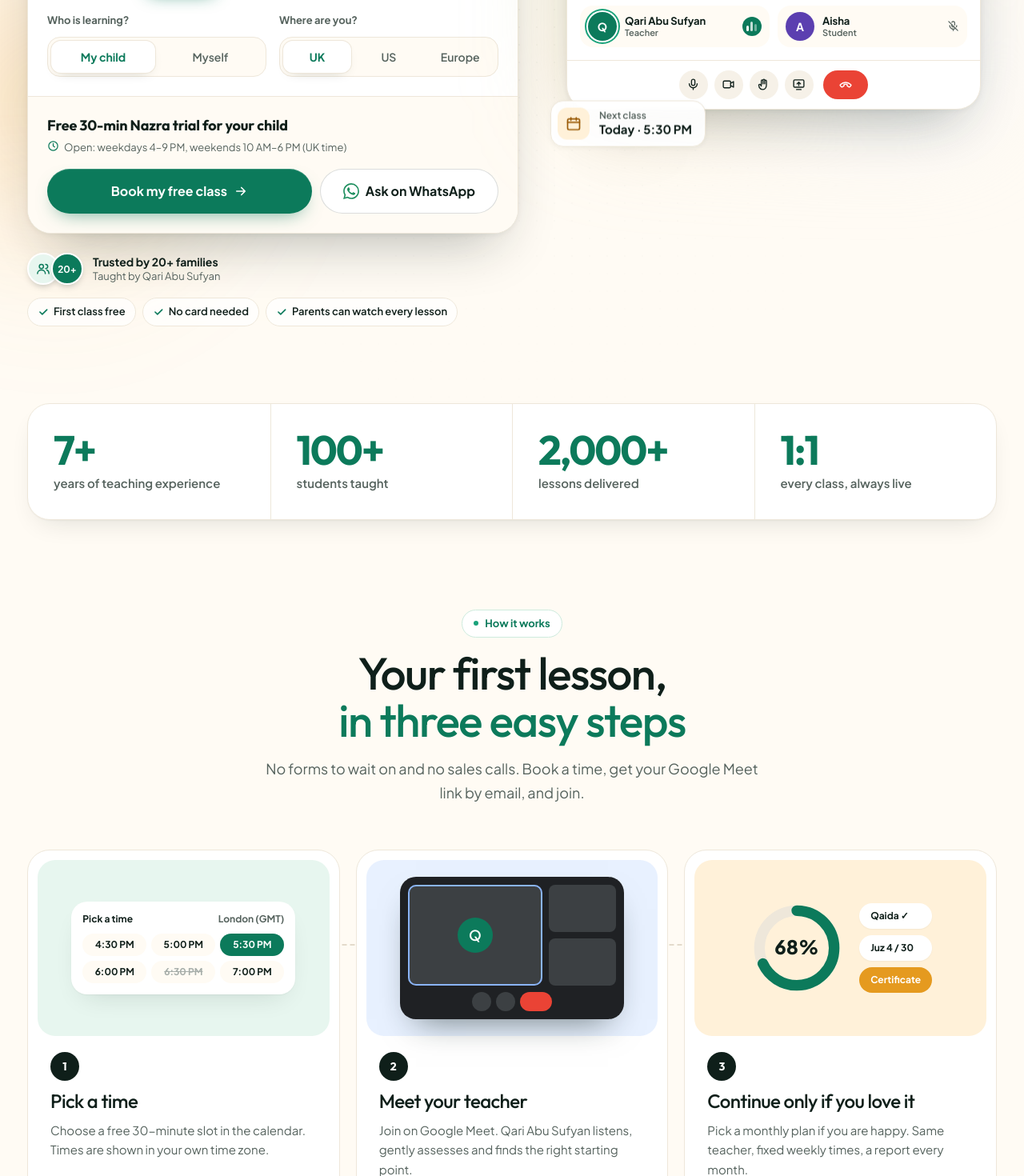
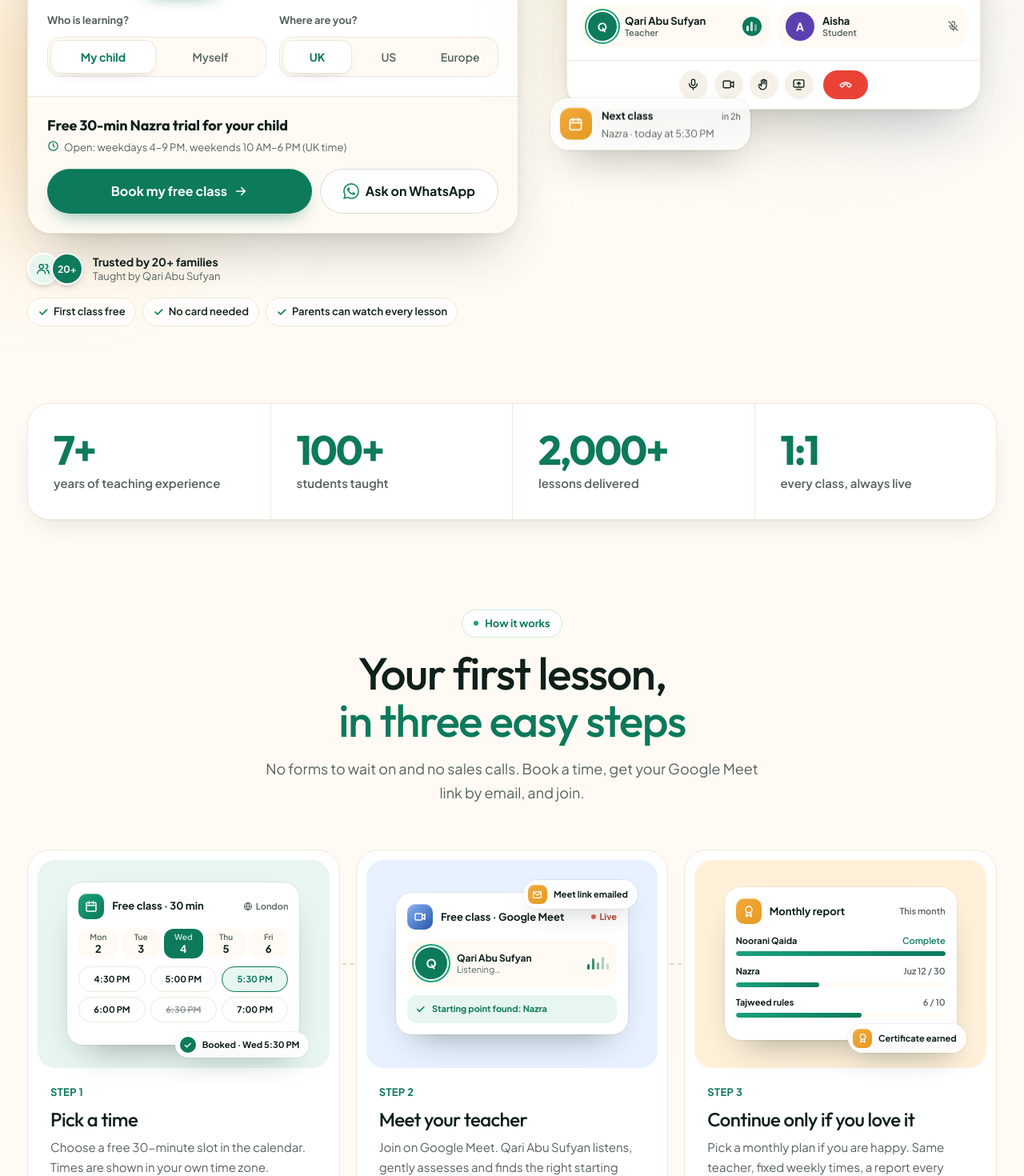
Before and after one commit to usamajaved357/mualim-ul-furqan, a React (Vite) app: page / in a window 1280 px wide. Shown: the part 840-2310 px from the top of the page at 80% size. Built offline with nearby package versions, Linux system fonts and the light colour scheme; no server answers; a web font is replaced by a local one.

Commit message:
Refresh hero and how-it-works visuals
Style hero callouts as phone notifications and redesign the how-it-works illustrations to show booking, a live introductory class, and monthly progress reports.

```diff
--- a/src/features/hero/components/HeroVisual.tsx
+++ b/src/features/hero/components/HeroVisual.tsx
@@ -1,4 +1,3 @@
-import type { ReactNode } from 'react';
 import { AL_FATIHA, MushafPanel } from '@/components/mockups';
 import { Icon, type IconName } from '@/components/ui';
 import { site } from '@/config/site';
@@ -58,15 +57,40 @@ function Participant({ initial, name, duty, avatar, speaking = false }: Particip
   );
 }
 
-function FloatingCard({ className, children }: { className: string; children: ReactNode }) {
+interface NotificationProps {
+  icon: IconName;
+  /** Gradient for the app-style icon tile. */
+  iconTint: string;
+  title: string;
+  time: string;
+  message: string;
+  className: string;
+}
+
+/** Phone-style notification: gradient app icon, title with a timestamp, and a one-line message. */
+function Notification({ icon, iconTint, title, time, message, className }: NotificationProps) {
   return (
     <div
       className={cn(
-        'border-line shadow-float absolute flex items-center gap-3 rounded-2xl border bg-white/95 py-2 pr-4 pl-2 backdrop-blur',
+        'absolute flex w-[230px] items-start gap-3 rounded-[22px] bg-white/80 p-3 shadow-[0_24px_50px_-22px_rgb(15_31_26/0.45),0_2px_6px_rgb(15_31_26/0.04)] ring-1 ring-black/5 backdrop-blur-xl sm:w-[250px]',
         className,
       )}
     >
-      {children}
+      <span
+        className={cn(
+          'flex size-10 shrink-0 items-center justify-center rounded-[13px] bg-gradient-to-br text-white shadow-[inset_0_1px_0_rgb(255_255_255/0.35)]',
+          iconTint,
+        )}
+      >
+        <Icon name={icon} size={19} strokeWidth={2.2} />
+      </span>
+      <span className="flex min-w-0 flex-1 flex-col gap-0.5">
+        <span className="flex items-baseline justify-between gap-2">
+          <span className="truncate text-[13px] font-bold">{title}</span>
+          <span className="text-muted shrink-0 text-[11px] font-medium">{time}</span>
+        </span>
+        <span className="text-muted text-[12.5px] leading-snug">{message}</span>
+      </span>
     </div>
   );
 }
@@ -77,7 +101,7 @@ function FloatingCard({ className, children }: { className: string; children: Re
  */
 export function HeroVisual() {
   return (
-    <div className="relative pt-9 pb-11 sm:px-5" aria-hidden>
+    <div className="relative pt-16 pb-16 sm:px-5 sm:pt-10 sm:pb-12" aria-hidden>
       <div className="from-brand-light/35 via-gold/30 to-sky absolute inset-x-6 top-16 bottom-8 rounded-[48px] bg-gradient-to-br blur-3xl" />
 
       <div className="border-line shadow-float relative overflow-hidden rounded-[30px] border bg-white">
@@ -134,25 +158,23 @@ export function HeroVisual() {
         </div>
       </div>
 
-      <FloatingCard className="animate-float top-0 right-0">
-        <span className="bg-sky text-sky-ink flex size-10 items-center justify-center rounded-xl">
-          <Icon name="eye" size={20} strokeWidth={2} />
-        </span>
-        <span className="flex flex-col leading-tight">
-          <span className="text-muted text-xs font-semibold">Parents welcome</span>
-          <span className="text-[15px] font-bold">Watch any lesson</span>
-        </span>
-      </FloatingCard>
+      <Notification
+        className="animate-float top-0 right-0"
+        icon="eye"
+        iconTint="from-call-blue to-sky-ink"
+        title="Parents welcome"
+        time="now"
+        message="Join from anywhere and watch the lesson live."
+      />
 
-      <FloatingCard className="animate-float-alt bottom-0 left-0 [animation-delay:1.2s]">
-        <span className="bg-sand text-bronze flex size-10 items-center justify-center rounded-xl">
-          <Icon name="calendar" size={20} strokeWidth={2} />
-        </span>
-        <span className="flex flex-col leading-tight">
-          <span className="text-muted text-xs font-semibold">Next class</span>
-          <span className="text-[15px] font-bold">Today · 5:30 PM</span>
-        </span>
-      </FloatingCard>
+      <Notification
+        className="animate-float-alt bottom-0 left-0 [animation-delay:1.2s]"
+        icon="calendar"
+        iconTint="from-amber to-gold-deep"
+        title="Next class"
+        time="in 2h"
+        message="Nazra · today at 5:30 PM"
+      />
     </div>
   );
 }
--- a/src/features/how-it-works/HowItWorks.tsx
+++ b/src/features/how-it-works/HowItWorks.tsx
@@ -39,7 +39,7 @@ export function HowItWorks() {
       <ol className="relative grid gap-5 md:grid-cols-3">
         <span
           aria-hidden
-          className="border-line-strong absolute top-[118px] right-[16%] left-[16%] hidden border-t-2 border-dashed md:block"
+          className="border-line-strong absolute top-[142px] right-[16%] left-[16%] hidden border-t-2 border-dashed md:block"
         />
         {steps.map(({ title, body, Illustration, tint }, i) => (
           <Reveal
@@ -49,15 +49,13 @@ export function HowItWorks() {
             className="lift border-line relative flex flex-col overflow-hidden rounded-[28px] border bg-white p-3"
           >
             <div
-              className={`flex h-[220px] items-center justify-center rounded-[22px] p-6 ${tint}`}
+              className={`flex h-[260px] items-center justify-center rounded-[22px] px-7 py-8 ${tint}`}
               aria-hidden
             >
               <Illustration />
             </div>
-            <div className="flex flex-col gap-2.5 px-4 pt-5 pb-4">
-              <span className="bg-ink font-display flex size-9 items-center justify-center rounded-full text-sm font-bold text-white">
-                {i + 1}
-              </span>
+            <div className="flex flex-col gap-2 px-4 pt-5 pb-4">
+              <span className="text-brand text-[13px] font-bold tracking-wide uppercase">Step {i + 1}</span>
               <h3 className="text-[24px] leading-tight">{title}</h3>
               <p className="text-muted text-[15px]">{body}</p>
             </div>
--- a/src/features/how-it-works/illustrations.tsx
+++ b/src/features/how-it-works/illustrations.tsx
@@ -1,70 +1,212 @@
-import { ProgressRing } from '@/components/mockups';
+import type { ReactNode } from 'react';
+import { Icon, type IconName } from '@/components/ui';
+import { site } from '@/config/site';
 import { cn } from '@/lib/cn';
 
-const slots = [
-  { t: '4:30 PM' },
-  { t: '5:00 PM' },
-  { t: '5:30 PM', selected: true },
-  { t: '6:00 PM' },
-  { t: '6:30 PM', taken: true },
-  { t: '7:00 PM' },
-];
+const card =
+  'relative w-full max-w-[290px] rounded-[20px] bg-white p-3.5 ring-1 ring-black/5 shadow-[0_22px_44px_-24px_rgb(15_31_26/0.45)]';
 
-export function SlotsIllustration() {
+/** App-style icon tile with a colour gradient. */
+function AppIcon({ icon, tint, size = 'md' }: { icon: IconName; tint: string; size?: 'sm' | 'md' }) {
   return (
-    <div className="shadow-card w-full max-w-[280px] rounded-[20px] bg-white p-3.5">
-      <div className="flex justify-between pb-2.5 text-xs font-bold">
-        <span>Pick a time</span>
-        <span className="text-muted">London (GMT)</span>
-      </div>
-      <div className="grid grid-cols-3 gap-1.5 text-center text-xs font-bold">
-        {slots.map((s) => (
     <span
-            key={s.t}
       className={cn(
-              'rounded-full py-1.5',
-              s.selected ? 'bg-brand text-white' : 'bg-parchment',
-              s.taken && 'text-[#a6ada9] line-through',
+        'flex shrink-0 items-center justify-center bg-gradient-to-br text-white shadow-[inset_0_1px_0_rgb(255_255_255/0.35)]',
+        size === 'sm' ? 'size-6 rounded-[8px]' : 'size-8 rounded-[10px]',
+        tint,
       )}
     >
-            {s.t}
+      <Icon name={icon} size={size === 'sm' ? 13 : 16} strokeWidth={2.3} />
     </span>
-        ))}
-      </div>
+  );
+}
+
+/** Small frosted badge that sits on a corner of the illustration card. */
+function Badge({ className, children }: { className: string; children: ReactNode }) {
+  return (
+    <span
+      className={cn(
+        'absolute flex items-center gap-2 rounded-full bg-white/90 py-1.5 pr-3 pl-1.5 text-[11px] font-bold whitespace-nowrap shadow-[0_14px_30px_-14px_rgb(15_31_26/0.5)] ring-1 ring-black/5 backdrop-blur',
+        className,
+      )}
+    >
+      {children}
+    </span>
+  );
+}
+
+function CardHeader({
+  icon,
+  tint,
+  title,
+  meta,
+}: {
+  icon: IconName;
+  tint: string;
+  title: string;
+  meta: ReactNode;
+}) {
+  return (
+    <div className="flex items-center gap-2.5 pb-3">
+      <AppIcon icon={icon} tint={tint} />
+      <span className="min-w-0 flex-1 truncate text-[13px] font-bold">{title}</span>
+      <span className="text-muted inline-flex shrink-0 items-center gap-1 text-[11px] font-semibold">
+        {meta}
+      </span>
     </div>
   );
 }
 
-export function CallIllustration() {
+const days = [
+  { d: 'Mon', n: 2 },
+  { d: 'Tue', n: 3 },
+  { d: 'Wed', n: 4, selected: true },
+  { d: 'Thu', n: 5 },
+  { d: 'Fri', n: 6 },
+];
+
+const slots = [
+  { t: '4:30' },
+  { t: '5:00' },
+  { t: '5:30', selected: true },
+  { t: '6:00' },
+  { t: '6:30', taken: true },
+  { t: '7:00' },
+];
+
+/** Step 1: a booking calendar in the visitor's own time zone. */
+export function SlotsIllustration() {
   return (
-    <div className="bg-call grid w-full max-w-[280px] grid-cols-[2fr_1fr] gap-2 rounded-[20px] p-2.5 shadow-[0_20px_40px_-20px_rgb(15_31_26/0.6)]">
-      <div className="bg-call-3 ring-call-blue flex aspect-[4/3] items-center justify-center rounded-[10px] ring-2 ring-inset">
-        <span className="bg-brand flex size-11 items-center justify-center rounded-full text-lg font-semibold text-white">
-          Q
+    <div className={cn(card, 'pb-7')}>
+      <CardHeader
+        icon="calendar"
+        tint="from-brand-light to-brand"
+        title="Free class · 30 min"
+        meta={
+          <>
+            <Icon name="globe" size={12} strokeWidth={2.2} />
+            London
+          </>
+        }
+      />
+      <div className="grid grid-cols-5 gap-1 pb-2.5 text-center">
+        {days.map((day) => (
+          <span
+            key={day.n}
+            className={cn(
+              'flex flex-col rounded-xl py-1 leading-tight',
+              day.selected ? 'bg-brand text-white' : 'bg-parchment text-ink',
+            )}
+          >
+            <span className={cn('text-[10px] font-semibold', day.selected ? 'text-white/80' : 'text-muted')}>
+              {day.d}
             </span>
+            <span className="text-[13px] font-bold">{day.n}</span>
+          </span>
+        ))}
       </div>
-      <div className="flex flex-col gap-2">
-        <div className="bg-call-3 flex-1 rounded-lg" />
-        <div className="bg-call-3 flex-1 rounded-lg" />
+      <div className="grid grid-cols-3 gap-1.5 text-center text-[11px] font-bold">
+        {slots.map((slot) => (
+          <span
+            key={slot.t}
+            className={cn(
+              'rounded-full border py-1.5',
+              slot.selected ? 'border-brand bg-mint text-brand' : 'border-line bg-white',
+              slot.taken && 'text-muted/60 line-through',
+            )}
+          >
+            {slot.t} PM
+          </span>
+        ))}
       </div>
-      <div className="col-span-2 flex justify-center gap-1.5">
-        <span className="bg-call-3 size-6 rounded-full" />
-        <span className="bg-call-3 size-6 rounded-full" />
-        <span className="bg-hangup h-6 w-10 rounded-full" />
-      </div>
+      <Badge className="-right-3 -bottom-4">
+        <span className="bg-brand flex size-5 items-center justify-center rounded-full text-white">
+          <Icon name="check" size={11} strokeWidth={3} />
+        </span>
+        Booked · Wed 5:30 PM
+      </Badge>
     </div>
   );
 }
 
-export function ProgressIllustration() {
+/** Step 2: the free class on Google Meet, with the teacher listening and a starting point found. */
+export function CallIllustration() {
   return (
-    <div className="flex items-center gap-4.5">
-      <ProgressRing value={0.68} label="68%" />
-      <div className="flex flex-col gap-2 text-xs font-bold">
-        <span className="shadow-card rounded-full bg-white px-3.5 py-2">Qaida ✓</span>
-        <span className="shadow-card rounded-full bg-white px-3.5 py-2">Juz 4 / 30</span>
-        <span className="bg-gold-deep rounded-full px-3.5 py-2 text-white">Certificate</span>
+    <div className={card}>
+      <CardHeader
+        icon="video"
+        tint="from-call-blue to-sky-ink"
+        title="Free class · Google Meet"
+        meta={
+          <span className="text-rose-ink inline-flex items-center gap-1 font-bold">
+            <span className="bg-rec animate-blink size-1.5 rounded-full" />
+            Live
+          </span>
+        }
+      />
+      <div className="bg-parchment flex items-center gap-3 rounded-2xl p-2.5">
+        <span className="bg-brand ring-brand-light flex size-10 shrink-0 items-center justify-center rounded-full text-[15px] font-bold text-white ring-2 ring-offset-2 ring-offset-white">
+          {site.teacher.name.charAt(0)}
+        </span>
+        <span className="flex min-w-0 flex-1 flex-col leading-tight">
+          <span className="truncate text-[12px] font-bold">{site.teacher.name}</span>
+          <span className="text-muted text-[11px]">Listening…</span>
+        </span>
+        <span className="flex h-4 items-end gap-[3px]">
+          {[0.45, 0.9, 0.6, 1, 0.5].map((h, i) => (
+            <span
+              key={i}
+              className="bg-brand animate-blink w-[3px] rounded-full"
+              style={{ height: `${h * 100}%`, animationDelay: `${i * 0.15}s` }}
+            />
+          ))}
+        </span>
       </div>
+      <div className="bg-mint text-brand mt-2.5 flex items-center gap-2 rounded-xl px-2.5 py-2 text-[11px] font-bold">
+        <Icon name="check" size={13} strokeWidth={3} />
+        Starting point found: Nazra
+      </div>
+      <Badge className="-top-4 -right-3">
+        <AppIcon icon="mail" tint="from-amber to-gold-deep" size="sm" />
+        Meet link emailed
+      </Badge>
     </div>
   );
 }
+
+const report = [
+  { label: 'Noorani Qaida', value: 1, note: 'Complete' },
+  { label: 'Nazra', value: 0.4, note: 'Juz 12 / 30' },
+  { label: 'Tajweed rules', value: 0.6, note: '6 / 10' },
+];
+
+/** Step 3: the monthly progress report families receive. */
+export function ProgressIllustration() {
+  return (
+    <div className={cn(card, 'pb-7')}>
+      <CardHeader icon="award" tint="from-amber to-gold-deep" title="Monthly report" meta="This month" />
+      <ul className="flex flex-col gap-2.5">
+        {report.map((row) => (
+          <li key={row.label} className="flex flex-col gap-1">
+            <span className="flex items-baseline justify-between gap-2 text-[11px]">
+              <span className="font-bold">{row.label}</span>
+              <span className={cn('font-semibold', row.value === 1 ? 'text-brand' : 'text-muted')}>
+                {row.note}
+              </span>
+            </span>
+            <span className="bg-parchment h-1.5 overflow-hidden rounded-full">
+              <span
+                className="from-brand-light to-brand block h-full rounded-full bg-gradient-to-r"
+                style={{ width: `${row.value * 100}%` }}
+              />
+            </span>
+          </li>
+        ))}
+      </ul>
+      <Badge className="-right-3 -bottom-4">
+        <AppIcon icon="award" tint="from-amber to-gold-deep" size="sm" />
+        Certificate earned
+      </Badge>
+    </div>
+  );
+}
```
Lines whose indentation alone changed are shown as unchanged.
